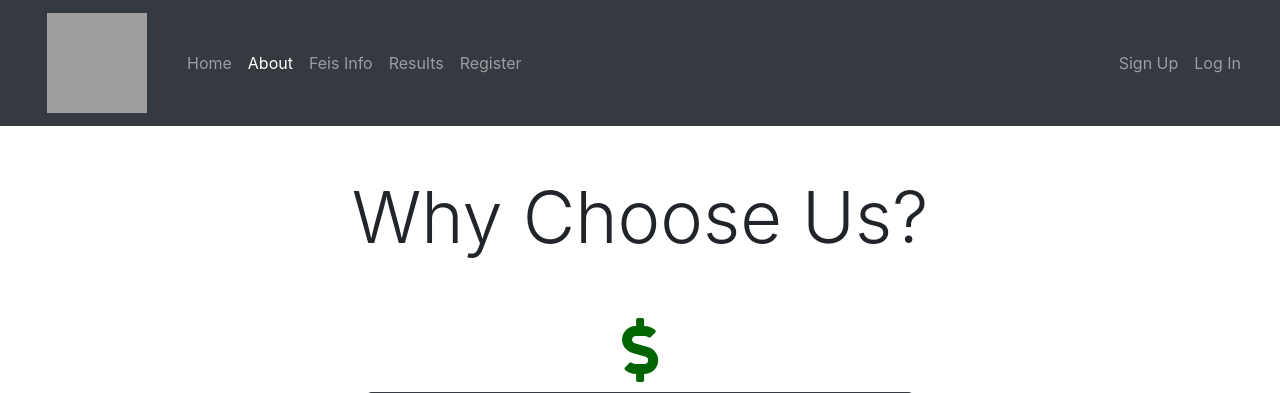
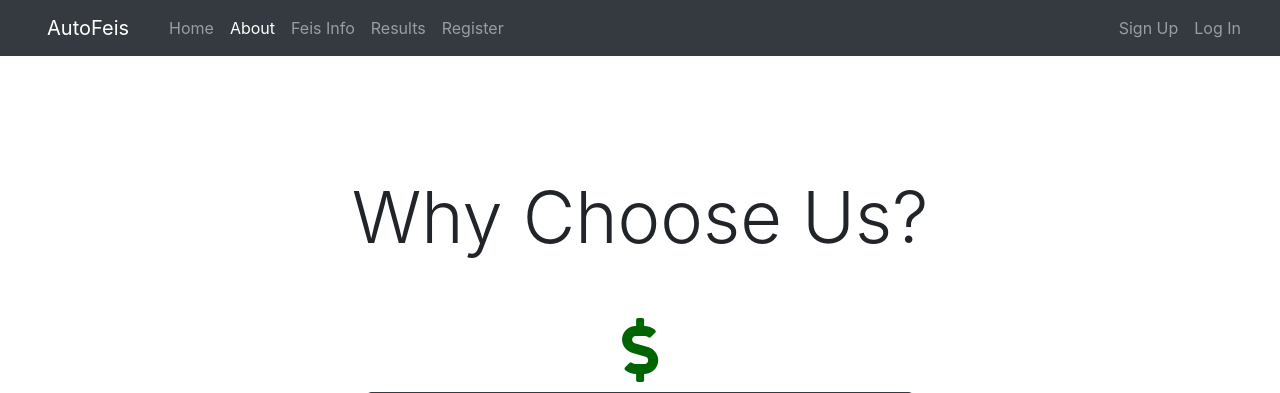
Before and after one commit to SpencerMcMurray/AutoFeis-v1, a Flask app: page /about in a window 1280 px wide. Shown: the top 393 px of the page. Run offline with Flask 2, Linux system fonts and the light colour scheme; some libraries are stand-ins or nearby versions; grey boxes are pictures that could not be loaded.

```diff
--- a/templates/generalTemplates/outline.html
+++ b/templates/generalTemplates/outline.html
@@ -1,7 +1,7 @@
 <!DOCTYPE html>
 <html lang='en'>
     <head>
-        <link rel='icon' href='{{ url_for('static', filename='images/logos/favicon.png') }}'/>
+        <link rel='icon' href='{{ url_for('static', filename='images/logos/favicon2.png') }}'/>
 
         <script src="https://ajax.aspnetcdn.com/ajax/jQuery/jquery-3.3.1.min.js"></script>
         <link rel="stylesheet" href="https://cdnjs.cloudflare.com/ajax/libs/animate.css/3.7.0/animate.min.css">
@@ -76,7 +76,9 @@
         <nav class="navbar fixed-top navbar-expand-md bg-dark navbar-dark">
             <div class="container-fluid">
                 <div class="navbar-header">
-                    <a class="navbar-brand" href="{{ url_for('index') }}"><img height="30px" width="45px" alt="Brand" src="{{ url_for('static', filename='images/logos/White\ on\ Black.svg') }}"></a>
+                    <a class="navbar-brand" href="{{ url_for('index') }}">
+                        AutoFeis
+                    </a>
                     <button class="navbar-toggler navbar-toggler-right" type="button" data-toggle="collapse" data-target="#mainNav" aria-controls="mainNav" aria-expanded="false" aria-label="Toggle navigation">
                         <span class="navbar-toggler-icon"></span>
                     </button>
```
Also changed, not shown: static/images/logos/All Black.svg (deleted), static/images/logos/All-Black.png (added), static/images/logos/Gold-Purple.png (added), static/images/logos/Orange-Green.png (added), static/images/logos/White-on-Black.png (added), static/images/logos/White-on-Black.svg (renamed from static/images/logos/White on Black.svg).
